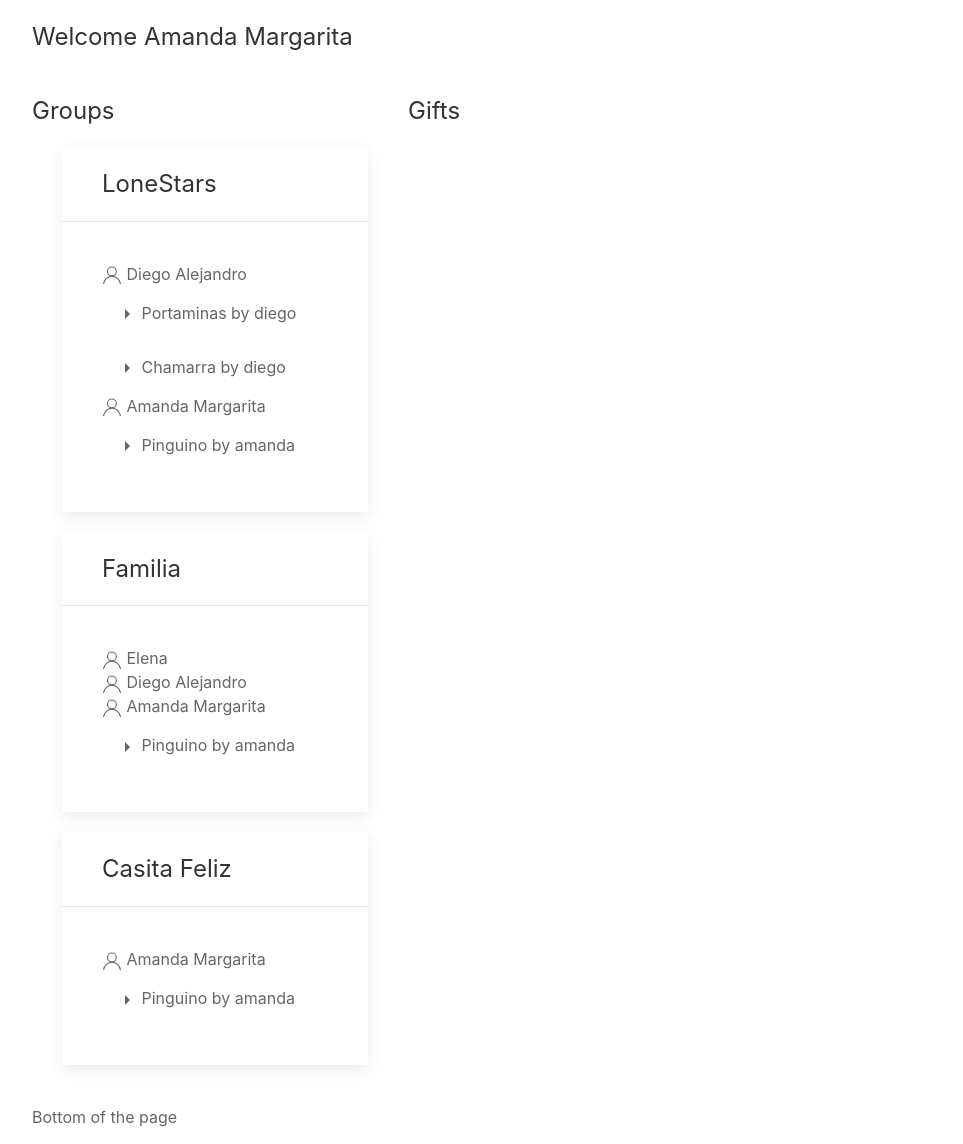
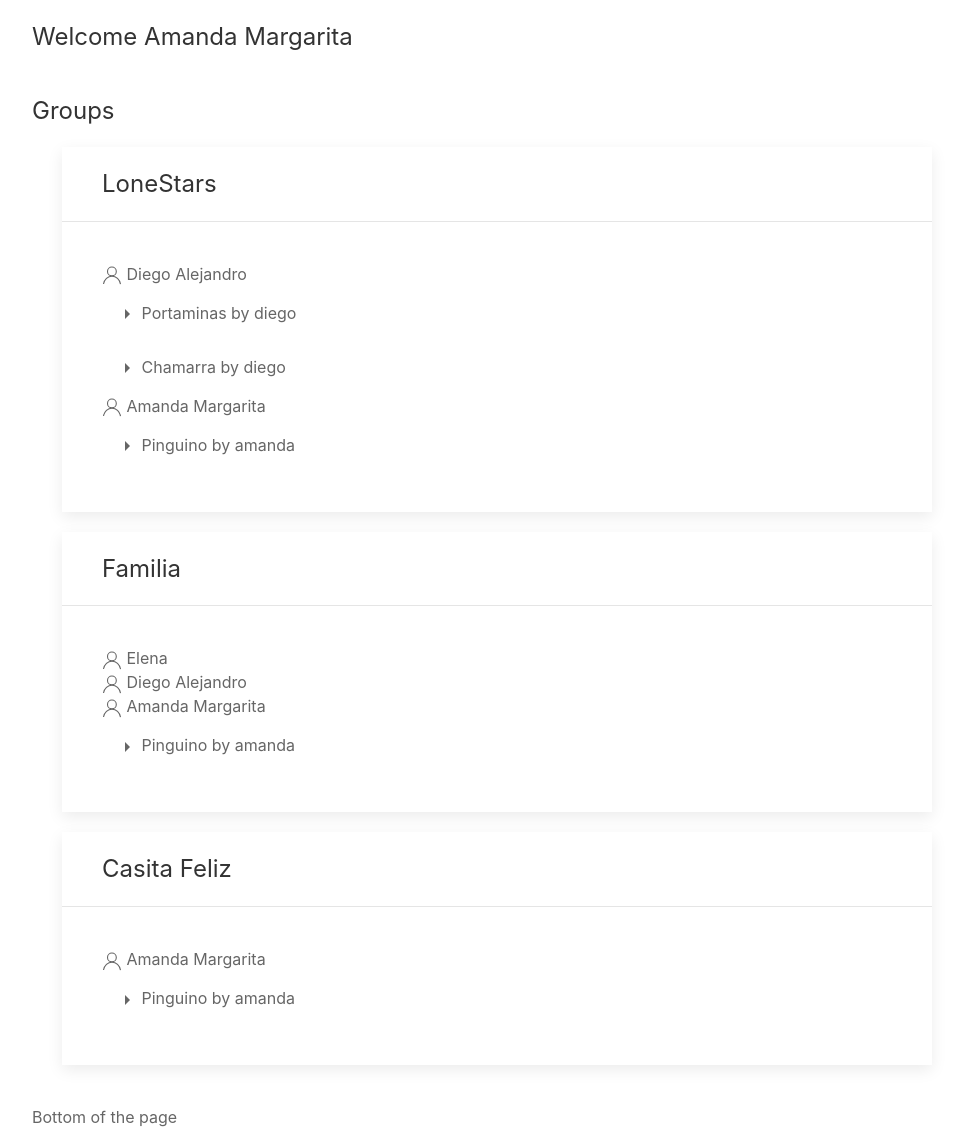
Before and after one commit to alexdoria/gift-exchange, a Django app: page /dashboard/ in a window 1280 px wide. Shown: the part 95-1239 px from the top of the page, without its empty margins (158-1121 px from the left). Run offline with Django 3.2, Linux system fonts and the light colour scheme; data comes from the database, SQL or seed files in the repository; both versions use the stored data as it was after the commit; parts of the project's set-up code (start-up, migrations or seed data) failed here and were passed over; some libraries are stand-ins or nearby versions.

Commit message:
Removed 'Gifts' column from 'templates/base.html' template

```diff
--- a/templates/base.html
+++ b/templates/base.html
@@ -22,7 +22,7 @@
                 <div class="uk-width-1-3"># gifts</div>
                 {% endblock profile %}
             </div>
-            <div class="uk-width-2-5">
+            <div class="uk-width-1-1">
                 <h3>Groups</h3>
                 <ul>
                     {% block groups_list %}
@@ -32,14 +32,6 @@
                     {% endblock groups_list %}
                 </ul>
             </div>
-            <div class="uk-width-3-5">
-                <h3>Gifts</h3>
-                {% block gift_list %}
-                <p>Gift1</p>
-                <p>Gift2</p>
-                <p>Gift3</p>
-                {% endblock gift_list %}
-            </div>
         </main>
         <footer class="uk-margin-top">
             Bottom of the page
```
Also changed, not shown: db.sqlite3.
